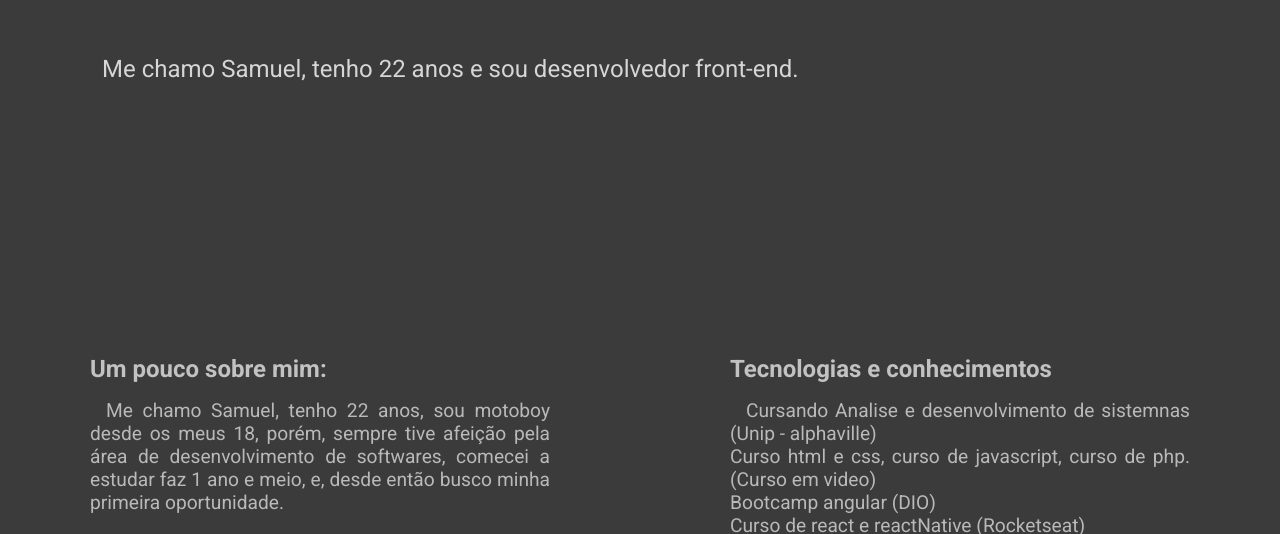
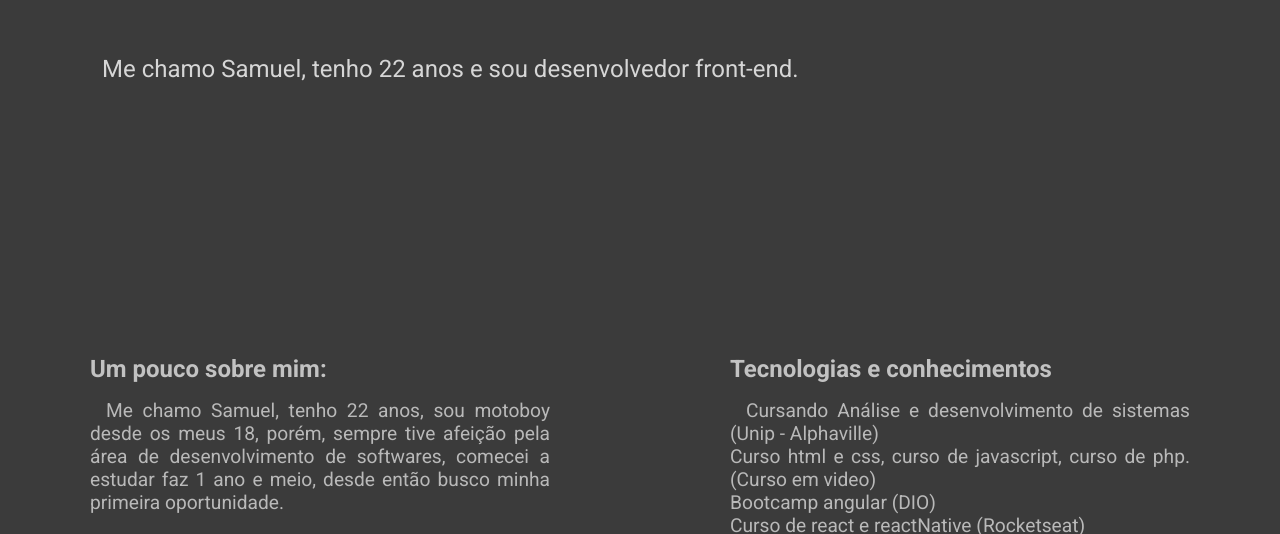
Before and after one commit to samuelRobRodrigues/Portifolio, a plain HTML site: page index.html in a window 1280 px wide. Shown: the part 543-1077 px from the top of the page. Drawn offline with Linux system fonts and the light colour scheme.

Commit message:
att_finaly_03

```diff
--- a/index.html
+++ b/index.html
@@ -55,11 +55,11 @@
     <section id="about">
         <div id="info_sobre">
             <h2>Um pouco sobre mim:</h2>
-            <p>Me chamo Samuel, tenho 22 anos, sou motoboy desde os meus 18, porém, sempre tive afeição pela área de desenvolvimento de softwares, comecei a estudar faz 1 ano e meio, e, desde então busco minha primeira oportunidade.</p>
+            <p>Me chamo Samuel, tenho 22 anos, sou motoboy desde os meus 18, porém, sempre tive afeição pela área de desenvolvimento de softwares, comecei a estudar faz 1 ano e meio, desde então busco minha primeira oportunidade.</p>
         </div>
         <div id="tecnologias">
             <h2>Tecnologias e conhecimentos</h2>
-            <p>Cursando Analise e desenvolvimento de sistemnas (Unip - alphaville)<br>Curso html e css, curso de javascript, curso de php. (Curso em video) <br>
+            <p>Cursando Análise e desenvolvimento de sistemas (Unip - Alphaville)<br>Curso html e css, curso de javascript, curso de php. (Curso em video) <br>
             Bootcamp angular (DIO) <br>
             Curso de react e reactNative (Rocketseat)</p>
             <div class="imgs_tec">
```
